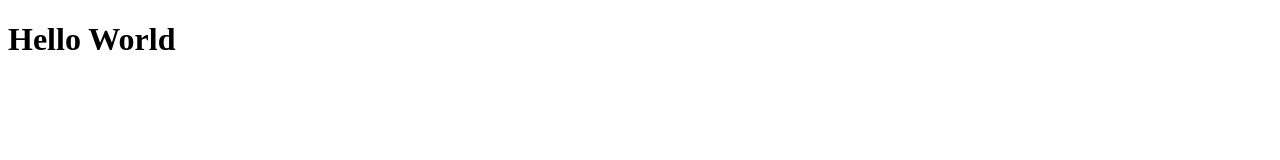
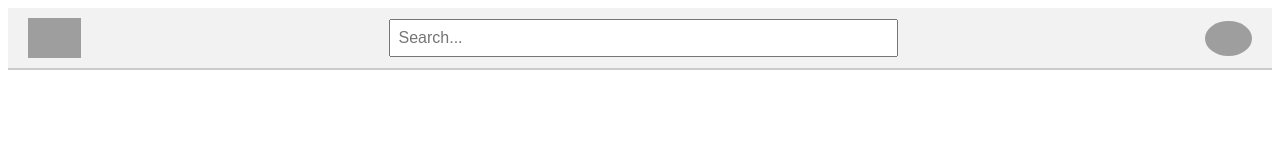
Before and after one commit to shriyanshi-gaur/Namaste-React, a React app: page / in a window 1280 px wide. Built offline with nearby package versions, Linux system fonts and the light colour scheme; grey boxes are pictures that could not be loaded.

Commit message:
assignment 03

```diff
--- a/App.js
+++ b/App.js
@@ -1,5 +1,91 @@
 import React from "react";
 import ReactDOM from "react-dom/client";
-const heading= React.createElement("h1",{id:"heading"},"Hello World");
-const root= ReactDOM.createRoot(document.getElementById("root"));
-root.render(heading);
+import "./index.css";
+import HeaderComponent from "./HeaderComponent";
+// const heading= React.createElement("h1",{id:"heading"},"Hello World from React!");
+// const root= ReactDOM.createRoot(document.getElementById("root"));
+// const jsxheading= <h1 id="heading">Hello World from React!</h1>;
+// const root = ReactDOM.createRoot(document.getElementById("root"));
+// root.render(jsxheading);
+
+// 1. Create a Nested Header Element using React.createElement
+// const nestedElement = React.createElement(
+//   "div",
+//   { className: "title" },
+//   [React.createElement("h1", {}, "Heading 1"),
+//   React.createElement("h2", {}, "Heading 2"),
+//   React.createElement("h3", {}, "Heading 3")]
+// );
+// const root = ReactDOM.createRoot(document.getElementById("root"));
+// root.render(nestedElememt);
+
+
+
+// 2.Create the same element using JSX
+// jsx
+// Copy
+// Edit
+// const jsxNestedElement = (
+//   <div className="title">
+//     <h1>Heading 1</h1>
+//     <h2>Heading 2</h2>
+//     <h3>Heading 3</h3>
+//   </div>
+// );
+
+
+
+// 3. Create a Functional Component using JSX
+// jsx
+// Copy
+// Edit
+// const TitleComponent = () => {
+//   return (
+//     <div className="title">
+//       <h1>Heading 1</h1>
+//       <h2>Heading 2</h2>
+//       <h3>Heading 3</h3>
+//     </div>
+//   );
+// };
+
+// 4. Pass attributes into the tag in JSX
+// jsx
+// Copy
+// Edit
+// const TitleComponent = () => {
+//   return (
+//     <div className="title" id="main-title" data-info="nested-headings">
+//       <h1 style={{ color: "red" }}>Heading 1</h1>
+//       <h2 className="heading2">Heading 2</h2>
+//       <h3 className="heading3">Heading 3</h3>
+//     </div>
+//   );
+// };
+
+
+
+// 5. Composition of Components
+// jsx
+// Copy
+// Edit
+// const SubHeading = () => <h2>This is a SubHeading Component</h2>;
+
+// const TitleComponent = () => {
+//   return (
+//     <div className="title">
+//       <h1>Heading 1</h1>
+//       <SubHeading />
+//       <h3>Heading 3</h3>
+//     </div>
+//   );
+// };
+
+
+
+const root = ReactDOM.createRoot(document.getElementById("root"));
+root.render(
+  <>
+    <HeaderComponent />
+  </>
+);
--- /dev/null
+++ b/HeaderComponent.js
@@ -0,0 +1,19 @@
+const HeaderComponent = () => {
+  return (
+    <div className="header">
+      <img
+        className="logo"
+        src="https://miro.medium.com/v2/resize:fit:1200/1*5PxGgx_aOWpTkul_D3nnbw.png"
+        alt="Logo"
+      />
+      <input className="search" type="text" placeholder="Search..." />
+      <img
+        className="user-icon"
+        src="https://www.computerhope.com/jargon/s/search-icon.png"
+        alt="User"
+      />
+    </div>
+  );
+};
+
+export default HeaderComponent;
--- /dev/null
+++ b/index.css
@@ -0,0 +1,23 @@
+.header {
+  display: flex;
+  justify-content: space-between;
+  align-items: center;
+  background-color: #f2f2f2;
+  padding: 10px 20px;
+  border-bottom: 2px solid #ccc;
+}
+
+.logo {
+  height: 40px;
+}
+
+.search {
+  width: 40%;
+  padding: 8px;
+  font-size: 16px;
+}
+
+.user-icon {
+  height: 35px;
+  border-radius: 50%;
+}
--- a/index.html
+++ b/index.html
@@ -6,7 +6,9 @@
     <title>Document</title>
 </head>
 <body>
-    <div id="root"></div>
+    <div id="root">
+        <h1>Not Rendered</h1>
+    </div>
     <!-- <script crossorigin src="https://unpkg.com/react@18/umd/react.development.js"></script> -->
     <!-- <script crossorigin src="https://unpkg.com/react-dom@18/umd/react-dom.development.js"></script> -->
     <script type="module" src="./App.js"></script>
--- a/package.json
+++ b/package.json
@@ -3,6 +3,8 @@
   "version": "1.0.0",
   "description": "This is namaste react by Shriyanshi Gaur",
     "scripts": {
+      "start": "parcel index.html",
+      "build": "parcel build index.html ",
     "test": "jest"
   },
   "repository": {
```
